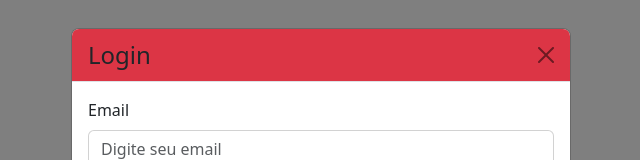
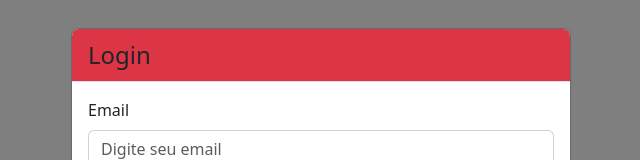
Before and after one commit to SamuelJacobsen/Nodeflix, a React (Create React App) app in the folder Frontend/nodeflix/: page / in a window 1280 px wide. Shown: the top 160 px of the page, without its empty margins (319-959 px from the left). Built offline with nearby package versions, Linux system fonts and the light colour scheme.

Commit message:
Alteração componente login

```diff
--- a/Frontend/nodeflix/src/components/LoginModal.js
+++ b/Frontend/nodeflix/src/components/LoginModal.js
@@ -16,8 +16,8 @@ function LoginModal({ show, handleClose, handleLogin }) {
   };
 
   return (
-    <Modal show={show} onHide={handleClose} className="black-background">
-      <Modal.Header closeButton className="header bg-danger py-2">
+    <Modal show={show} onHide={handleClose}  backdrop="static" keyboard={false} className="black-background">
+      <Modal.Header  className="header bg-danger py-2">
         <Modal.Title className="text-center red-title">Login</Modal.Title>
       </Modal.Header>
       <Modal.Body>
--- a/Frontend/nodeflix/src/pages/Movie/Home.js
+++ b/Frontend/nodeflix/src/pages/Movie/Home.js
@@ -54,8 +54,9 @@ function Home() {
   const fetchMovies = async () => {
     try {
       // Faz a requisição para obter a lista de filmes da API
-      const response = await api.get('/movies');
+      const response = await api.get('/');
       setMovies(response.data);
+
     } catch (error) {
       console.error('Erro ao buscar filmes:', error);
     }
```
